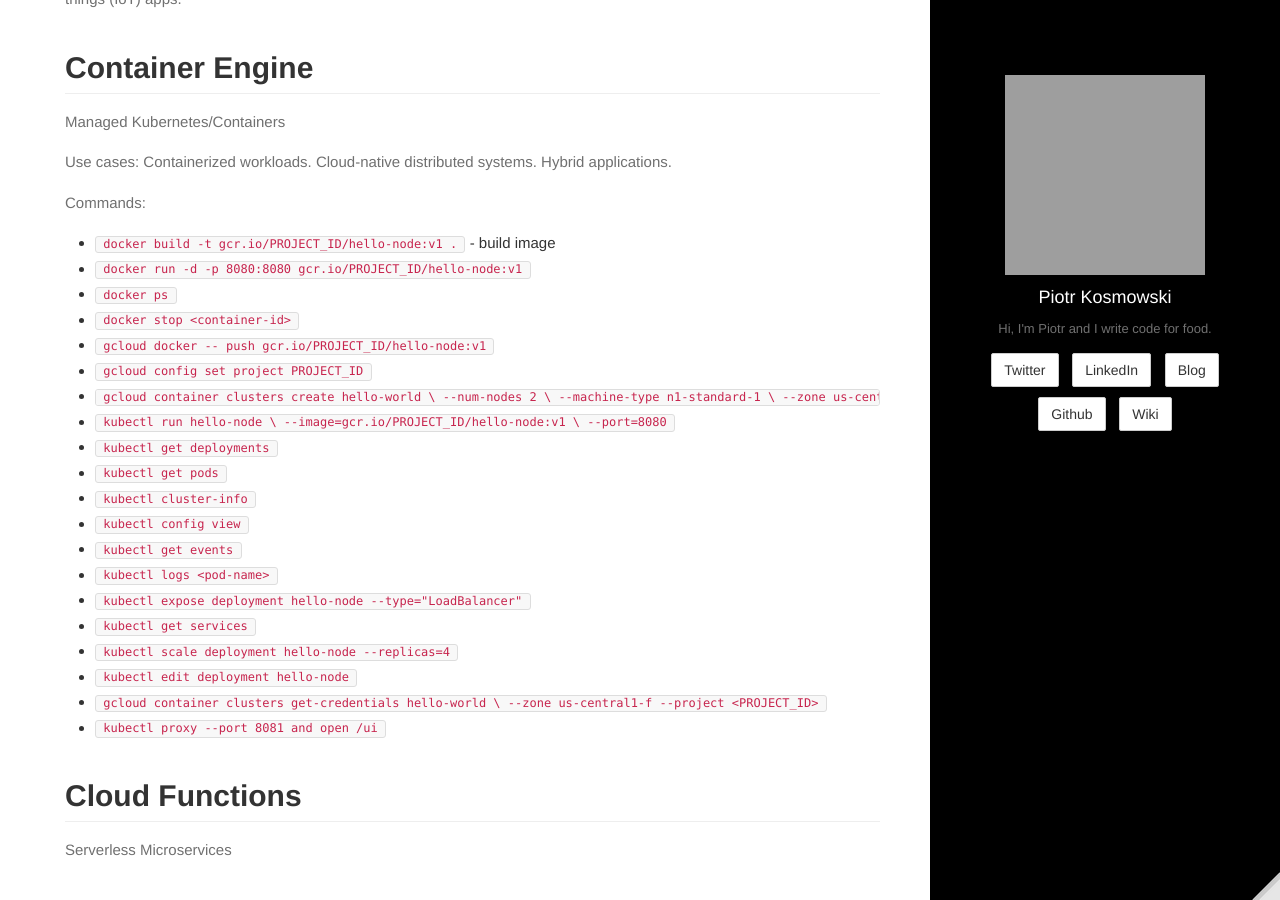
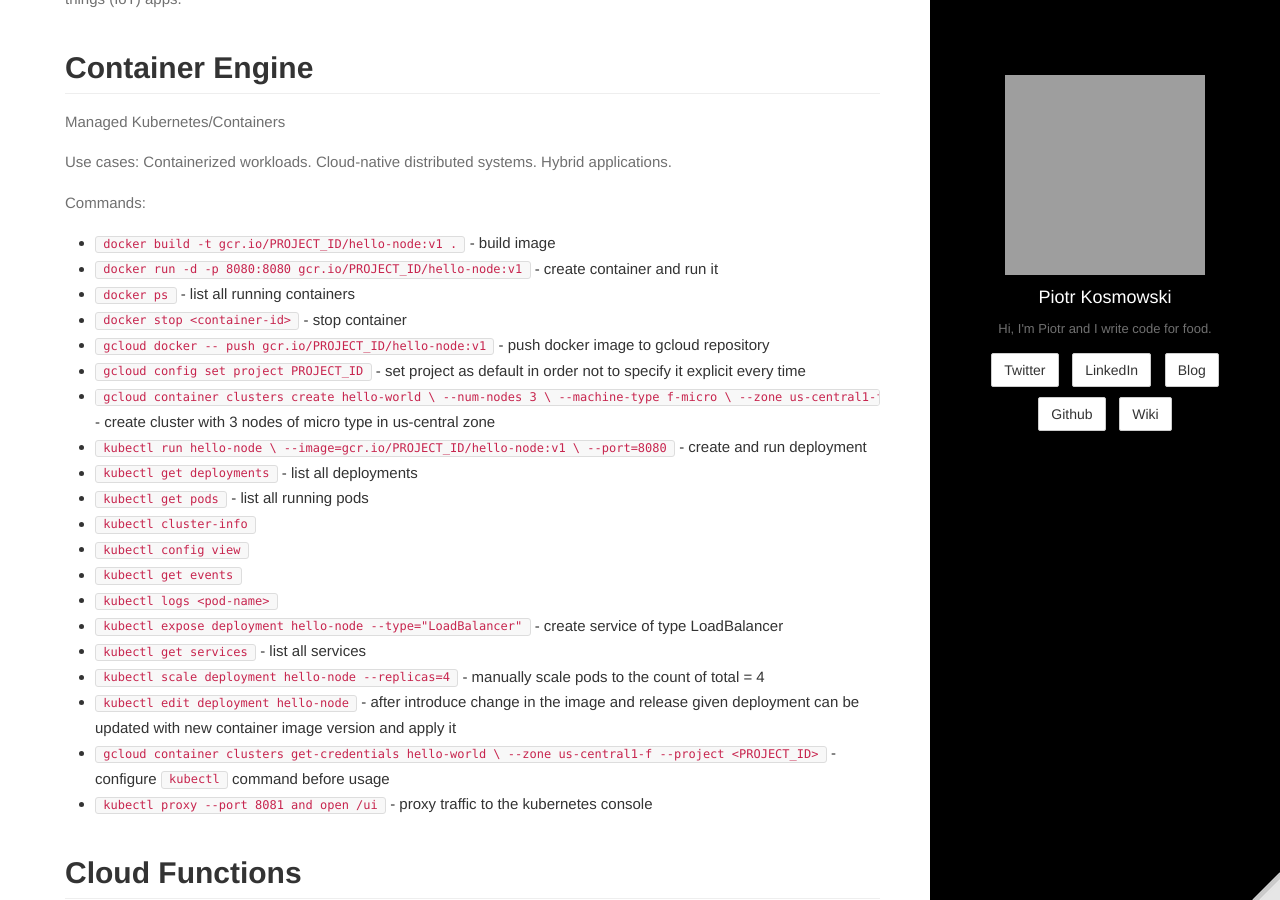
Before and after one commit to kospiotr/kospiotr.github.io, a Jekyll site: the page built from wiki/gcp-about.md, in a window 1280 px wide and 900 px high, scrolled down 3835 px. Built offline with Jekyll 4.4.1, drawn with Linux system fonts in a browser that asks for light colours; grey boxes are pictures that could not be loaded.

Commit message:
Update gcp-about.md

```diff
--- a/wiki/gcp-about.md
+++ b/wiki/gcp-about.md
@@ -54,31 +54,31 @@ Use cases: Containerized workloads. Cloud-native distributed systems. Hybrid app
 
 Commands:
 * `docker build -t gcr.io/PROJECT_ID/hello-node:v1 .` - build image
-* `docker run -d -p 8080:8080 gcr.io/PROJECT_ID/hello-node:v1`
-* `docker ps`
-* `docker stop <container-id>`
-* `gcloud docker -- push gcr.io/PROJECT_ID/hello-node:v1`
-* `gcloud config set project PROJECT_ID`
+* `docker run -d -p 8080:8080 gcr.io/PROJECT_ID/hello-node:v1` - create container and run it
+* `docker ps` - list all running containers
+* `docker stop <container-id>` - stop container
+* `gcloud docker -- push gcr.io/PROJECT_ID/hello-node:v1` - push docker image to gcloud repository
+* `gcloud config set project PROJECT_ID` - set project as default in order not to specify it explicit every time
 * `gcloud container clusters create hello-world \
-                --num-nodes 2 \
-                --machine-type n1-standard-1 \
-                --zone us-central1-f`
+                --num-nodes 3 \
+                --machine-type f-micro \
+                --zone us-central1-f` - create cluster with 3 nodes of micro type in us-central zone
 * `kubectl run hello-node \
     --image=gcr.io/PROJECT_ID/hello-node:v1 \
-    --port=8080`
-* `kubectl get deployments`
-* `kubectl get pods`
+    --port=8080` - create and run deployment
+* `kubectl get deployments` - list all deployments
+* `kubectl get pods` - list all running pods
 * `kubectl cluster-info`
 * `kubectl config view`
 * `kubectl get events`
 * `kubectl logs <pod-name>`
-* `kubectl expose deployment hello-node --type="LoadBalancer"`
-* `kubectl get services`
-* `kubectl scale deployment hello-node --replicas=4`
-* `kubectl edit deployment hello-node`
+* `kubectl expose deployment hello-node --type="LoadBalancer"` - create service of type LoadBalancer
+* `kubectl get services` - list all services
+* `kubectl scale deployment hello-node --replicas=4` - manually scale pods to the count of total = 4
+* `kubectl edit deployment hello-node` - after introduce change in the image and release given deployment can be updated with new container image version and apply it
 * `gcloud container clusters get-credentials hello-world \
-    --zone us-central1-f --project <PROJECT_ID>`
-* `kubectl proxy --port 8081 and open /ui`
+    --zone us-central1-f --project <PROJECT_ID>` - configure `kubectl` command before usage
+* `kubectl proxy --port 8081 and open /ui` - proxy traffic to the kubernetes console
 
 ## Cloud Functions
 Serverless Microservices
```
